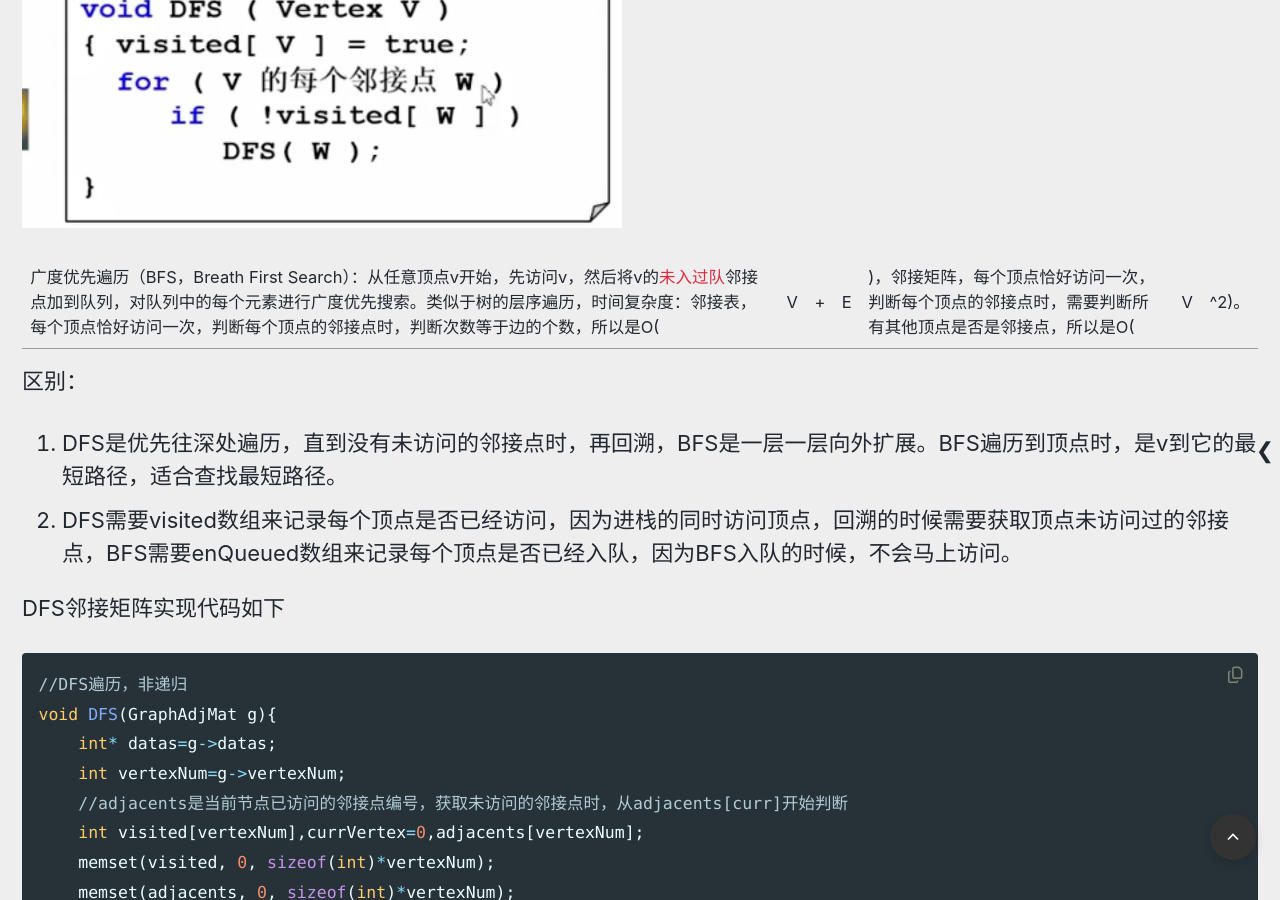
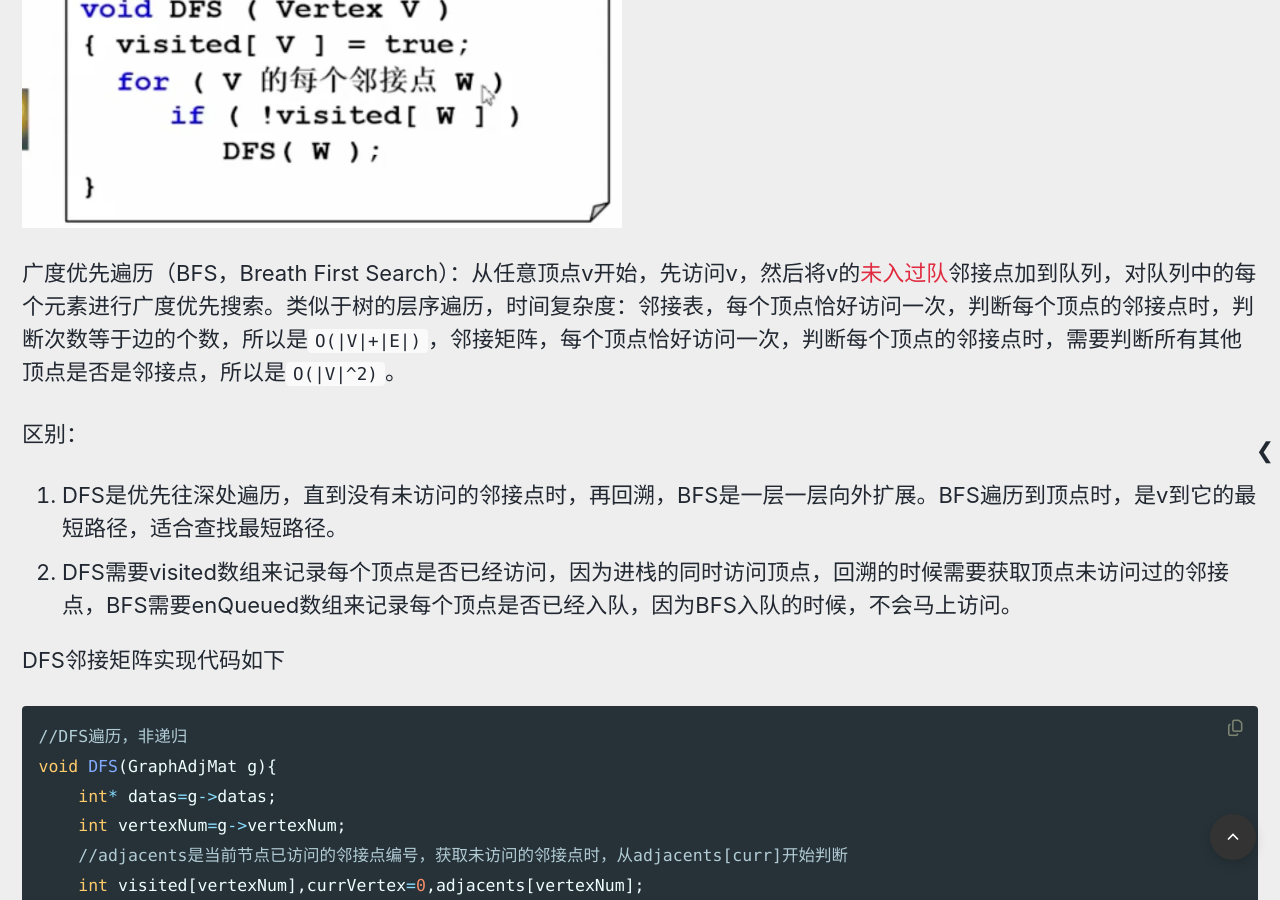
Before and after one commit to c1258445690/c1258445690.github.io, a Jekyll site: the page built from _posts/2026-04-24-数据结构.md, in a window 1280 px wide and 900 px high, scrolled down 37477 px. Built offline with Jekyll 4.4.1, drawn with Linux system fonts in a browser that asks for light colours; cached includes are drawn as plain includes.

Commit message:
竖线可能会识别成table

```diff
--- a/_posts/2026-04-24-数据结构.md
+++ b/_posts/2026-04-24-数据结构.md
@@ -910,7 +910,7 @@ int IsSameUf(int uf[],int idx1,int idx2){
 <!-- 这是一张图片，ocr 内容为： -->
 ![](/assets/images/1774949654405-23fcd5ad-7edf-4ad3-a23d-0f46892dc2eb.webp)
 
-广度优先遍历（BFS，Breath First Search）：从任意顶点v开始，先访问v，然后将v的<font style="color:#DF2A3F;">未入过队</font>邻接点加到队列，对队列中的每个元素进行广度优先搜索。类似于树的层序遍历，时间复杂度：邻接表，每个顶点恰好访问一次，判断每个顶点的邻接点时，判断次数等于边的个数，所以是O(|V|+|E|)，邻接矩阵，每个顶点恰好访问一次，判断每个顶点的邻接点时，需要判断所有其他顶点是否是邻接点，所以是O(|V|^2)。
+广度优先遍历（BFS，Breath First Search）：从任意顶点v开始，先访问v，然后将v的<font style="color:#DF2A3F;">未入过队</font>邻接点加到队列，对队列中的每个元素进行广度优先搜索。类似于树的层序遍历，时间复杂度：邻接表，每个顶点恰好访问一次，判断每个顶点的邻接点时，判断次数等于边的个数，所以是`O(|V|+|E|)`，邻接矩阵，每个顶点恰好访问一次，判断每个顶点的邻接点时，需要判断所有其他顶点是否是邻接点，所以是`O(|V|^2)`。
 
 区别：
 
```
